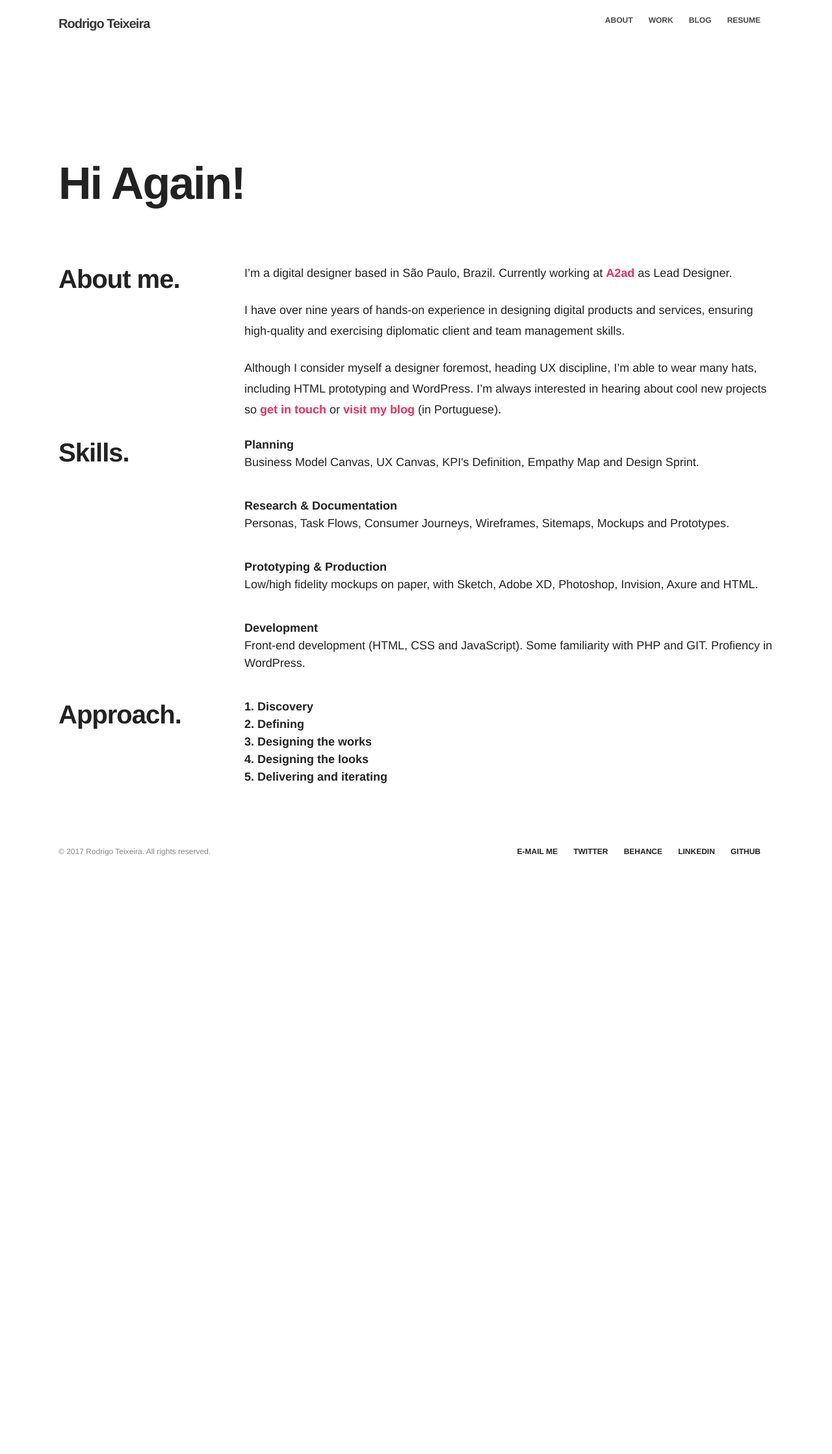
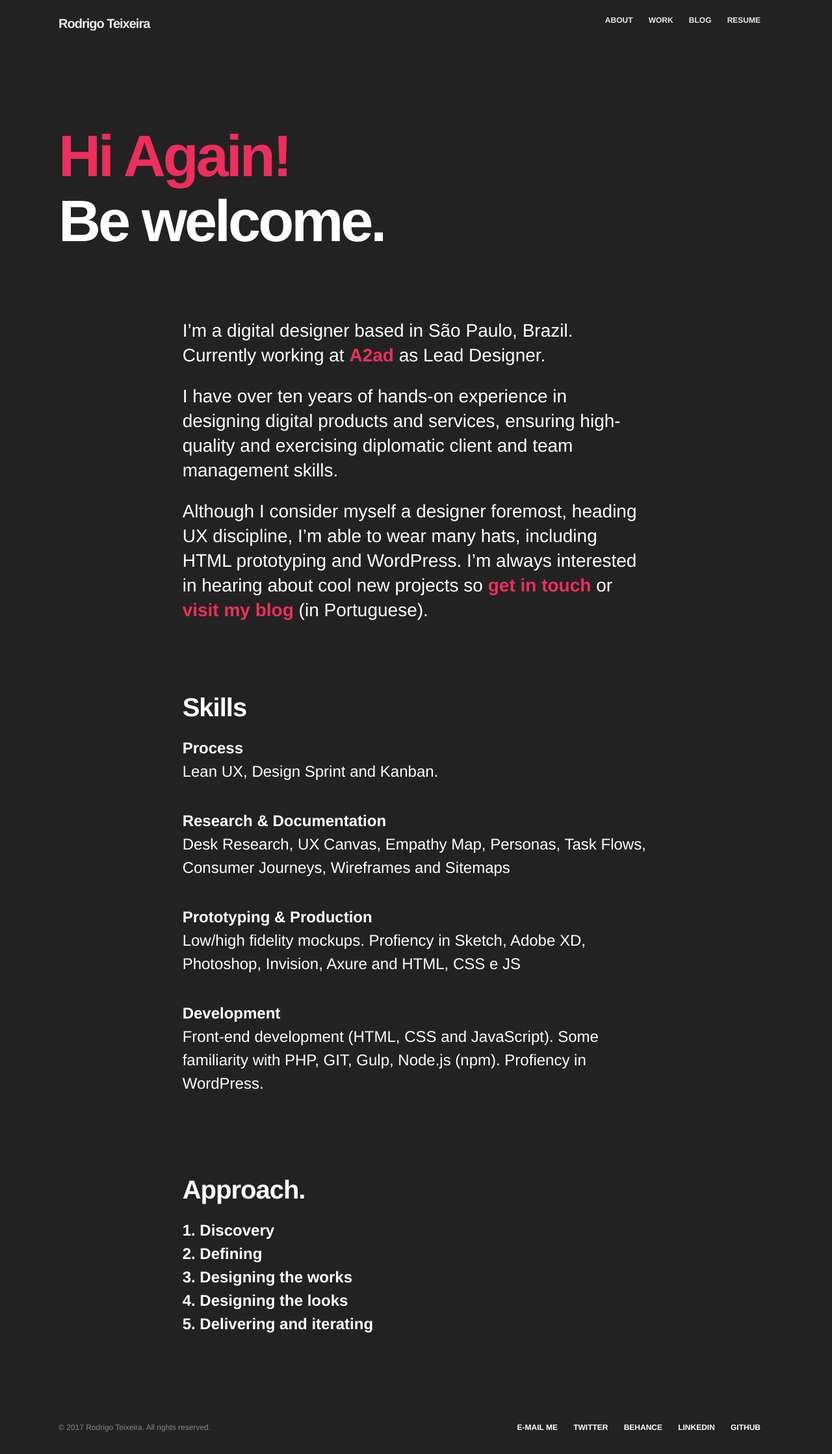
Before and after one commit to drigoteixeira/drigoteixeira.github.io, a Jekyll site: the page built from about/index.html, in a window 1280 px wide. Shown: the whole page at 65% size. Built offline with Jekyll 4.4.1, drawn with Linux system fonts in a browser that asks for light colours; nearby versions of some CDN libraries; before the commit the page ends 1351 px from its top, so only the background shows below that.

Commit message:
Update about page

```diff
--- a/_scss/layout.scss
+++ b/_scss/layout.scss
@@ -13,17 +13,30 @@ HEADER
   background: #20212b;
 }
 
-.home,
-.home .logo a,
-.home .logo a:visited,
-.home .menu li a,
-.home .highlight,
-.home .social li a {
+.about {
+  background: #222;
   color: #fff;
 }
 
-
-
+.home,.about,
+.home .logo a,
+.about .logo a,
+.home .logo a:visited,
+.about .logo a:visited,
+.home .menu li a,
+.about .menu li a,
+.home .highlight,
+.about .highlight,
+.home .social li a,
+.about .social li a,
+.about h1,
+.about h2,
+.about h3,
+.about h4,
+.about h5,
+.about h6 {
+  color: #fff;
+}
 
 @media (max-width: 550px) {
   .hero-cover {
--- a/_scss/lists.scss
+++ b/_scss/lists.scss
@@ -28,7 +28,7 @@ li {
 
 ul li,
 ol li {
-    font-size: 1.2em;
+    font-size: 1.6em;
     line-height: 32px;
     list-style-position: outside;
     margin-left: 20px;
@@ -42,7 +42,7 @@ ul li {
 
 dl {
     margin: 0;
-    font-size: 1.2em;
+    font-size: 1.6em;
 }
 
 dt {
--- a/about/index.html
+++ b/about/index.html
@@ -2,59 +2,52 @@
 layout: intern
 title: About
 ---
-<div class="hero">
+<div class="hero-cover">
     <div class="container">
         <div class="row">
             <div class="twelve columns jumbo">
-                <h1 class="heading">Hi Again!</h1>
+                <h1 class="highlight"><span>Hi Again!</span>Be welcome.</h1>
             </div>
         </div>
     </div>
 </div>
 <div class="container">
 	<div class="row">
-		<div class="three columns">
-			<h2>About me.</h2>
-		</div>
-		<div class="nine columns">
+		<div class="eight columns jumbo offset-by-two">
 			<p>I’m a digital designer based in São Paulo, Brazil. Currently working at <a href="http://www.a2ad.com.br">A2ad</a> as Lead Designer. </p>
 
-			<p>I have over nine years of hands-on experience in designing digital products and services, ensuring high-quality and exercising diplomatic client and team management skills. </p>
+			<p>I have over ten years of hands-on experience in designing digital products and services, ensuring high-quality and exercising diplomatic client and team management skills. </p>
 
 			<p>Although I consider myself a designer foremost, heading UX discipline, I’m able to wear many hats, including HTML prototyping and WordPress. I’m always interested in hearing about cool new projects so <a href="mailto:drigoteixeira@gmail.com">get in touch</a> or <a href="/blog/">visit my blog</a> (in Portuguese).</p>
 		</div>
 	</div>
 	<div class="row">
-		<div class="three columns">
-			<h2>Skills.</h2>
-		</div>
-		<div class="nine columns">
+		<div class="eight columns jumbo offset-by-two">
+				<h2>Skills</h2>
 				<dl>
-					<dt>Planning</dt>
-					<dd>Business Model Canvas, UX Canvas, KPI's Definition, Empathy Map and Design Sprint. </dd>
+					<dt>Process</dt>
+					<dd>Lean UX, Design Sprint and Kanban.</dd>
 				</dl>
 
 				<dl>
 					<dt>Research &amp; Documentation</dt>
-					<dd>Personas, Task Flows, Consumer Journeys, Wireframes, Sitemaps, Mockups and Prototypes. </dd>
+					<dd>Desk Research, UX Canvas, Empathy Map, Personas, Task Flows, Consumer Journeys, Wireframes and Sitemaps </dd>
 				</dl>
 
 				<dl>
 					<dt>Prototyping &amp; Production</dt>
-					<dd>Low/high fidelity mockups on paper, with Sketch, Adobe XD, Photoshop, Invision, Axure and HTML.</dd>
+					<dd>Low/high fidelity mockups. Profiency in Sketch, Adobe XD, Photoshop, Invision, Axure and HTML, CSS e JS</dd>
 				</dl>
 
 				<dl>
 					<dt>Development</dt>
-					<dd>Front-end development (HTML, CSS and JavaScript). Some familiarity with PHP and GIT. Profiency in WordPress.</dd>
+					<dd>Front-end development (HTML, CSS and JavaScript). Some familiarity with PHP, GIT, Gulp, Node.js (npm). Profiency in WordPress.</dd>
 				</dl>
 		</div>
 	</div>
 	<div class="row">
-		<div class="three columns">
-			<h2>Approach.</h2>
-		</div>
-		<div class="nine columns">
+		<div class="eight columns jumbo offset-by-two">
+				<h2>Approach.</h2>
 				<dl>
 					<dt>1. Discovery</dt>
 
--- a/index.html
+++ b/index.html
@@ -15,7 +15,7 @@ layout: home
 
         		<p>I’m a digital designer based in São Paulo, Brazil. Currently working at A2ad as Lead Designer.</p>
 
-				<p>I have over nine years of hands-on experience in designing digital products and services, ensuring high-quality and exercising diplomatic client and team management skills.</p>
+				<p>I have over ten years of hands-on experience in designing digital products and services, ensuring high-quality and exercising diplomatic client and team management skills.</p>
 
 				<a href="/about/" class="button button-primary">See more about me</a>
 
```
